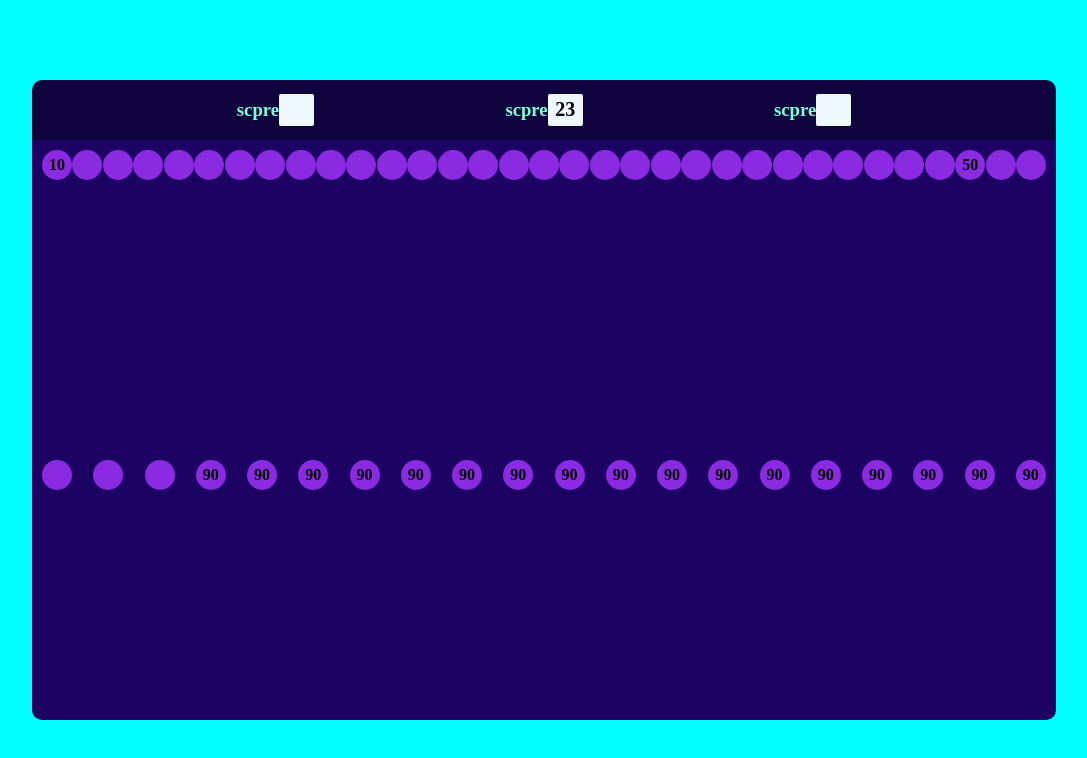
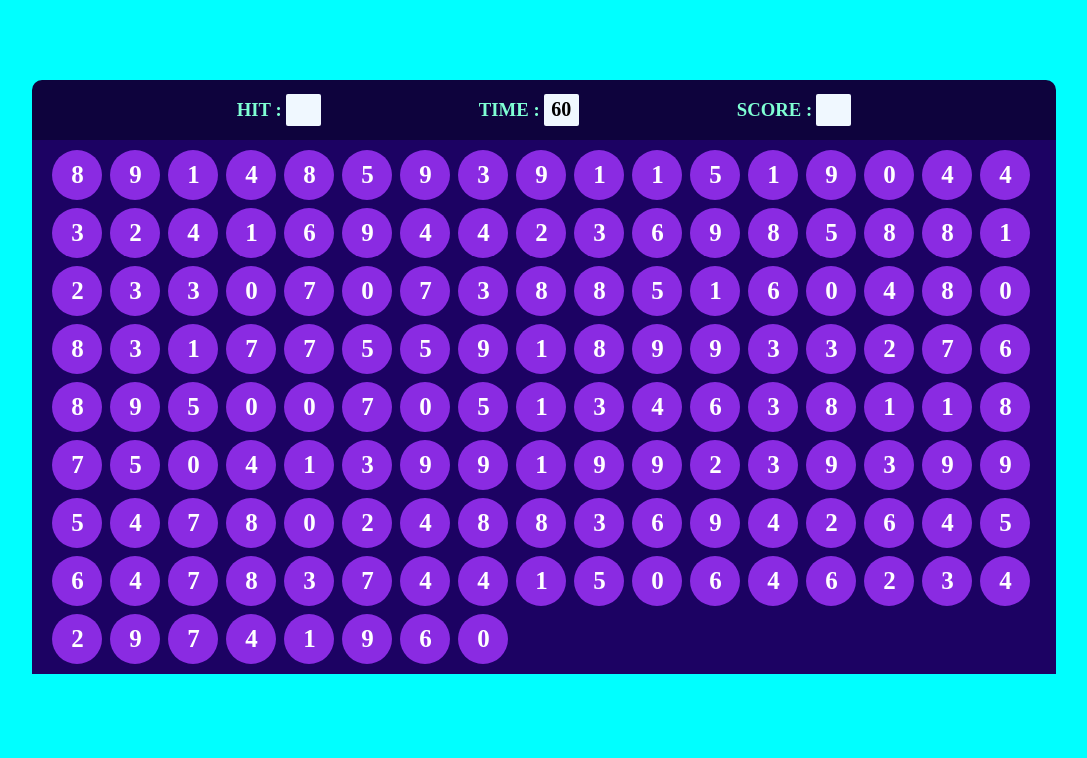
Before and after one commit to krAtOsnana/Miniprojects, a plain HTML site: page bubbleGame/index.html in a window 1280 px wide. Shown: the whole page, without its empty margins (96-1183 px from the left). Drawn offline with Linux system fonts and the light colour scheme.

Commit message:
bubble number

```diff
--- a/bubbleGame/index.html
+++ b/bubbleGame/index.html
@@ -11,72 +11,20 @@
         <div id="panel">
                 <div id="toppanel">
                    <div class="elem">
-                    <h3>scpre</h3>
+                    <h3>HIT :</h3>
                     <div id="box"></div>
                    </div>
                    <div class="elem">
-                    <h3>scpre</h3>
-                    <div id="box">23</div>
+                    <h3>TIME :</h3>
+                    <div id="box">60</div>
                    </div>
                    <div class="elem">
-                    <h3>scpre</h3>
+                    <h3>SCORE :</h3>
                     <div id="box"></div>
                    </div>
               </div>
                 <div id="bottompanel">
-                    <div id="bubble">10</div>
-                    <div id="bubble"></div>
-                    <div id="bubble"></div>
-                    <div id="bubble"></div>
-                    <div id="bubble"></div>
-                    <div id="bubble"></div>
-                    <div id="bubble"></div>
-                    <div id="bubble"></div>
-                    <div id="bubble"></div>
-                    <div id="bubble"></div>
-                    <div id="bubble"></div>
-                    <div id="bubble"></div>
-                    <div id="bubble"></div>
-                    <div id="bubble"></div>
-                    <div id="bubble"></div>
-                    <div id="bubble"></div>
-                    <div id="bubble"></div>
-                    <div id="bubble"></div>
-                    <div id="bubble"></div>
-                    <div id="bubble"></div>
-                    <div id="bubble"></div>
-                    <div id="bubble"></div>
-                    <div id="bubble"></div>
-                    <div id="bubble"></div>
-                    <div id="bubble"></div>
-                    <div id="bubble"></div>
-                    <div id="bubble"></div>
-                    <div id="bubble"></div>
-                    <div id="bubble"></div>
-                    <div id="bubble"></div>
-                    <div id="bubble">50</div>
-                    <div id="bubble"></div>
-                    <div id="bubble"></div>
-                    <div id="bubble"></div>
-                    <div id="bubble"></div>
-                    <div id="bubble"></div>
-                    <div id="bubble">90</div>
-                    <div id="bubble">90</div>
-                    <div id="bubble">90</div>
-                    <div id="bubble">90</div>
-                    <div id="bubble">90</div>
-                    <div id="bubble">90</div>
-                    <div id="bubble">90</div>
-                    <div id="bubble">90</div>
-                    <div id="bubble">90</div>
-                    <div id="bubble">90</div>
-                    <div id="bubble">90</div>
-                    <div id="bubble">90</div>
-                    <div id="bubble">90</div>
-                    <div id="bubble">90</div>
-                    <div id="bubble">90</div>
-                    <div id="bubble">90</div>
-                    <div id="bubble">90</div>
+
                 </div>
         </div>
 
--- a/bubbleGame/script.js
+++ b/bubbleGame/script.js
@@ -0,0 +1,9 @@
+function makeBubble(){
+    var temp=""
+for(var i=0;i<18*8;i++){
+    var num=Math.floor((Math.random())*10)
+    temp+=`<div class="bubble">${num}</div>`
+}
+document.querySelector("#bottompanel").innerHTML=temp
+}
+makeBubble()
--- a/bubbleGame/style.css
+++ b/bubbleGame/style.css
@@ -40,8 +40,8 @@ html,body{
     /* width: 20%; */
     display: flex;
     align-items: center;
-    justify-content: space-around;
-    /* gap: 20px; */
+    justify-content: space-between;
+    gap: 4px;
     /* background-color: red; */
     color: aquamarine;
 }
@@ -60,24 +60,35 @@ html,body{
 
 
 #bottompanel{
-    height:100%;
+    height:calc(100%-60px);
     width: 100%;
-    padding: 10px;
+   padding-left: 2%;
+   padding-right: 0%;
+   padding-top: 1%;
+   padding-bottom: 1%;
     background-color: rgb(28, 2, 99);
     /* justify-content: space-between ; */
+    gap: 8px;
+    display: flex;
+    /* justify-content: space-between; */
+    /* margin:10px; */
+    flex-wrap: wrap;
 
-    display: flex;
-    justify-content: space-between;
-    flex-wrap: wrap;
 }
-#bubble{
-    height: 30px;
-    width: 30px;
+.bubble{
+    height: 50px;
+    width: 50px;
     background-color: blueviolet;
     border-radius: 50%;
-    padding: 5px;
+    font-size: 25px;
+    color: white;
+    /* padding: 5px; */
     display: flex;
     align-items: center;
     justify-content: center;
     font-weight: 700;
 }
+.bubble:hover{
+    background-color: rgb(38, 4, 70);
+    cursor: pointer;
+}
```
